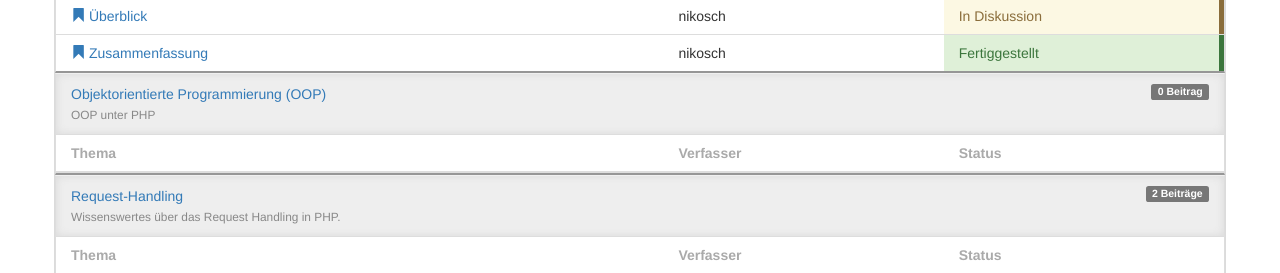
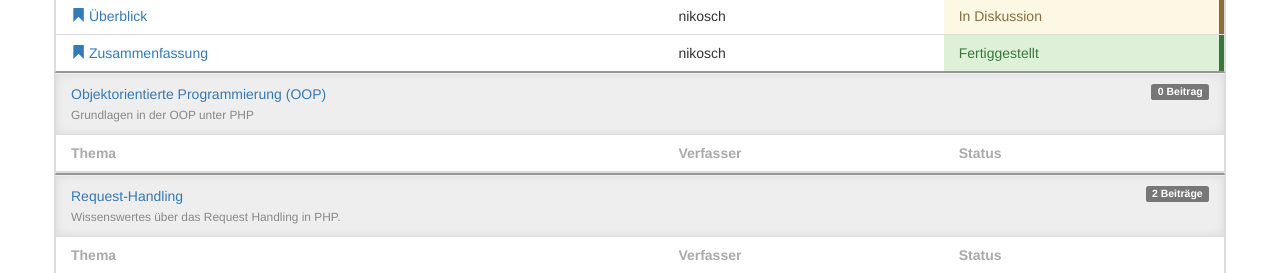
Before and after one commit to php-de/php-de.github.io, a Jekyll site: the page built from index.md, in a window 1280 px wide. Shown: the part 1555-1828 px from the top of the page. Built offline with Jekyll 4.4.1, drawn with Linux system fonts in a browser that asks for light colours; nearby versions of some CDN libraries.

Commit message:
Update _config.yml

```diff
--- a/_config.yml
+++ b/_config.yml
@@ -47,7 +47,7 @@ groups:
 
     - name: "Objektorientierte Programmierung (OOP)"
       path: "/oop"
-      desc: "OOP unter PHP"
+      desc: "Grundlagen in der OOP unter PHP"
       anchor: "oop"
 
     - name: "Request-Handling"
```
